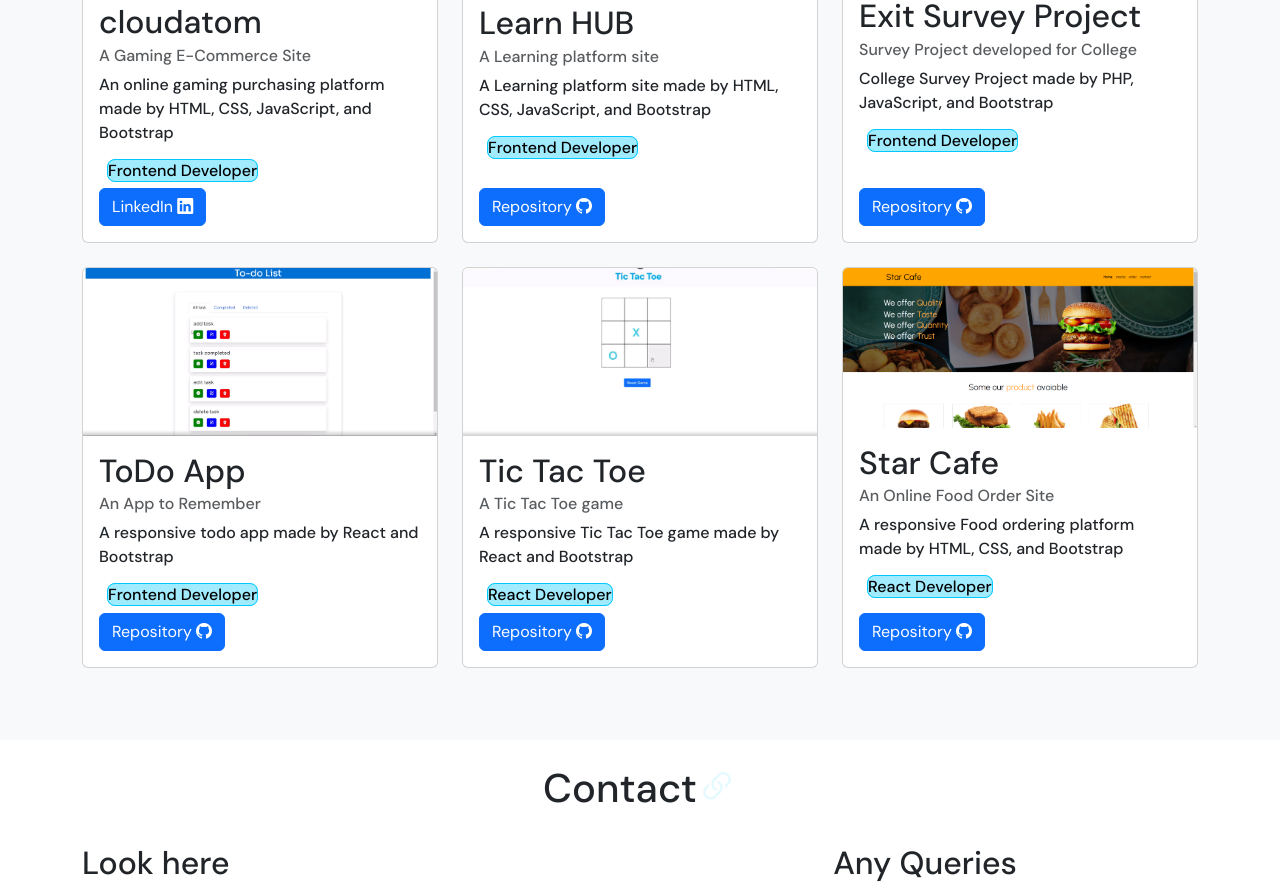
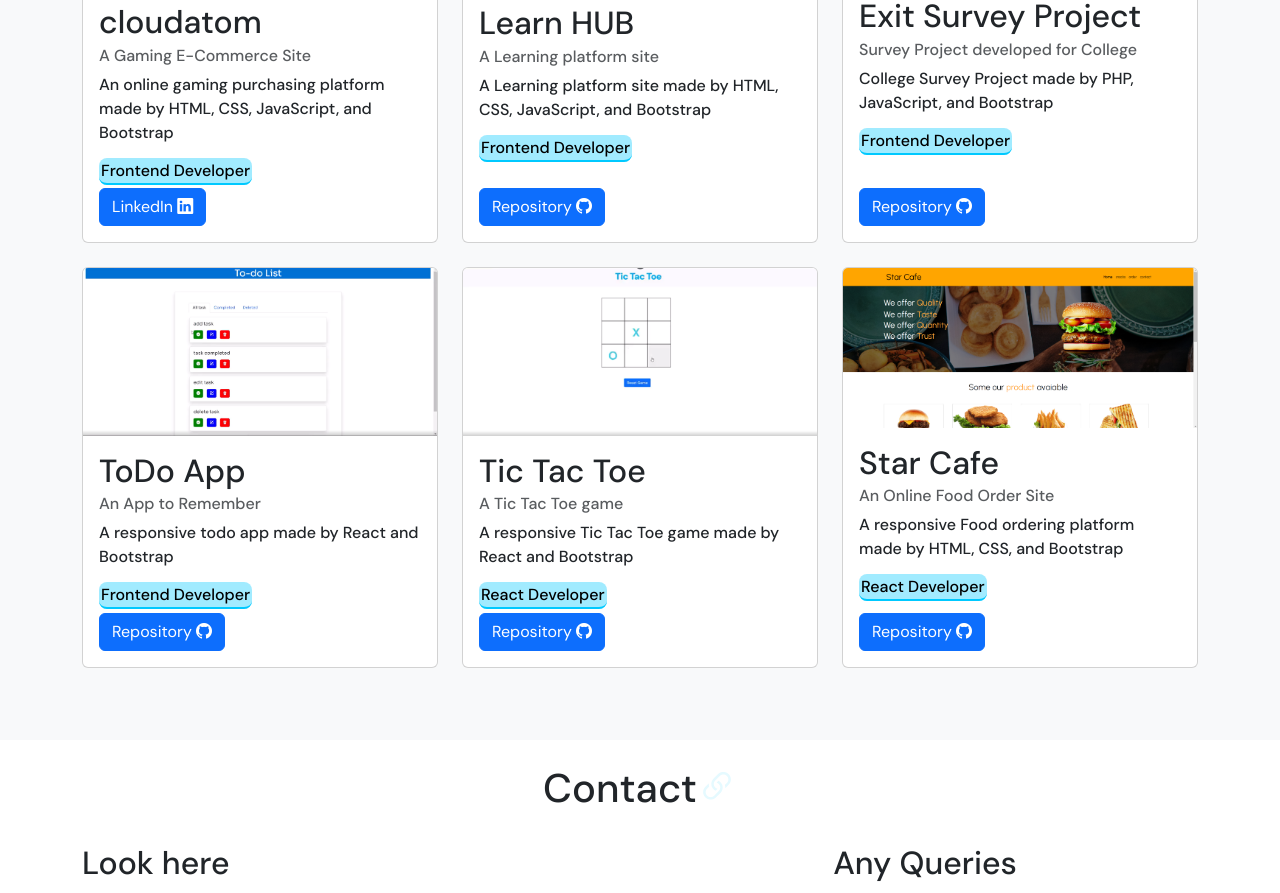
Before and after one commit to Siranjeevi619/PersonalPortfolio, a React (Create React App) app: page / in a window 1280 px wide. Shown: the part 2860-3753 px from the top of the page. Built offline with nearby package versions, Linux system fonts and the light colour scheme; a web font is replaced by a local one.

Commit message:
fix: button on project card

```diff
--- a/src/Components/Content/Skill.js
+++ b/src/Components/Content/Skill.js
@@ -95,5 +95,4 @@ function Skill() {
     </div>
   );
 }
-
 export default Skill;
--- a/src/Styles/style.css
+++ b/src/Styles/style.css
@@ -17,8 +17,8 @@
    color:black;
    background-color: #00c8ff5e;
    border-radius: 8px;
-   margin:8px;
-   border: 1px solid #00C9FF;
+   padding:2px;
+   border-bottom: 2px solid #00C9FF;
 }
 
 .nav-icon{
@@ -29,13 +29,4 @@
 }
 .nav-icon:hover {
      opacity: 1;
-            /* text-shadow:
-                0 0 0.5rem #fff,
-                0 0 1rem #fff,
-                0 0 1.5rem #00C9FF,
-                0 0 2.5rem #00C9FF,
-                0 0 4rem #00C9FF,
-                0 0 5.5rem #00C9FF,
-                0 0 6rem #00C9FF,
-                0 0 9.5rem #00C9FF; */
         }
```
